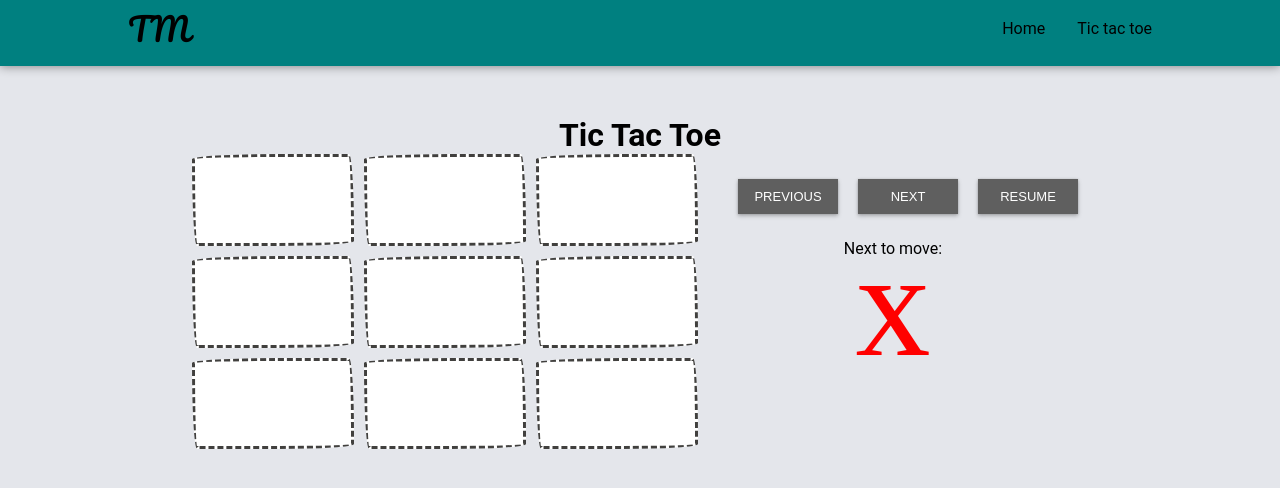
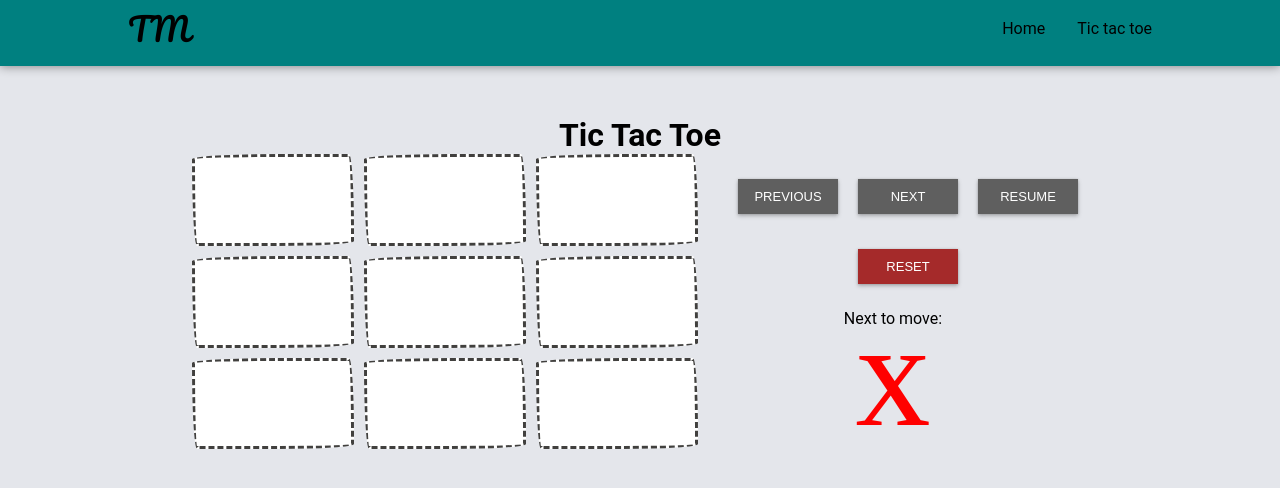
Before and after one commit to DanDPV/Applaudo-Trainee-week-7, a React (Create React App) app: page /tic-tac-toe in a window 1280 px wide. Shown: the top 488 px of the page. Built offline with nearby package versions, Linux system fonts and the light colour scheme; a web font is replaced by a local one.

Commit message:
:sparkles: Add Reset button to TicTacToeMenu

```diff
--- a/src/components/TicTacToeMenu/TicTacToeMenu.tsx
+++ b/src/components/TicTacToeMenu/TicTacToeMenu.tsx
@@ -8,6 +8,7 @@ interface ITicTacToeMenu {
   xIsNext: boolean;
   getPreviousValue(step: number): void;
   handleResume(): void;
+  handleReset(): void;
 }
 
 const TicTacToeMenu = ({
@@ -16,6 +17,7 @@ const TicTacToeMenu = ({
   xIsNext,
   getPreviousValue,
   handleResume,
+  handleReset,
 }: ITicTacToeMenu) => {
   const [isDisabledPrevious, setIsDisabledPrevious] = useState<boolean>(true);
   const [isDisabledNext, setIsDisabledNext] = useState<boolean>(true);
@@ -61,6 +63,16 @@ const TicTacToeMenu = ({
         </button>
       </div>
 
+      <div className="menu-container">
+        <button
+          type="button"
+          className="menu-option"
+          onClick={() => handleReset()}
+        >
+          Reset
+        </button>
+      </div>
+
       <div>
         <p>Next to move:</p>
         <span
```
